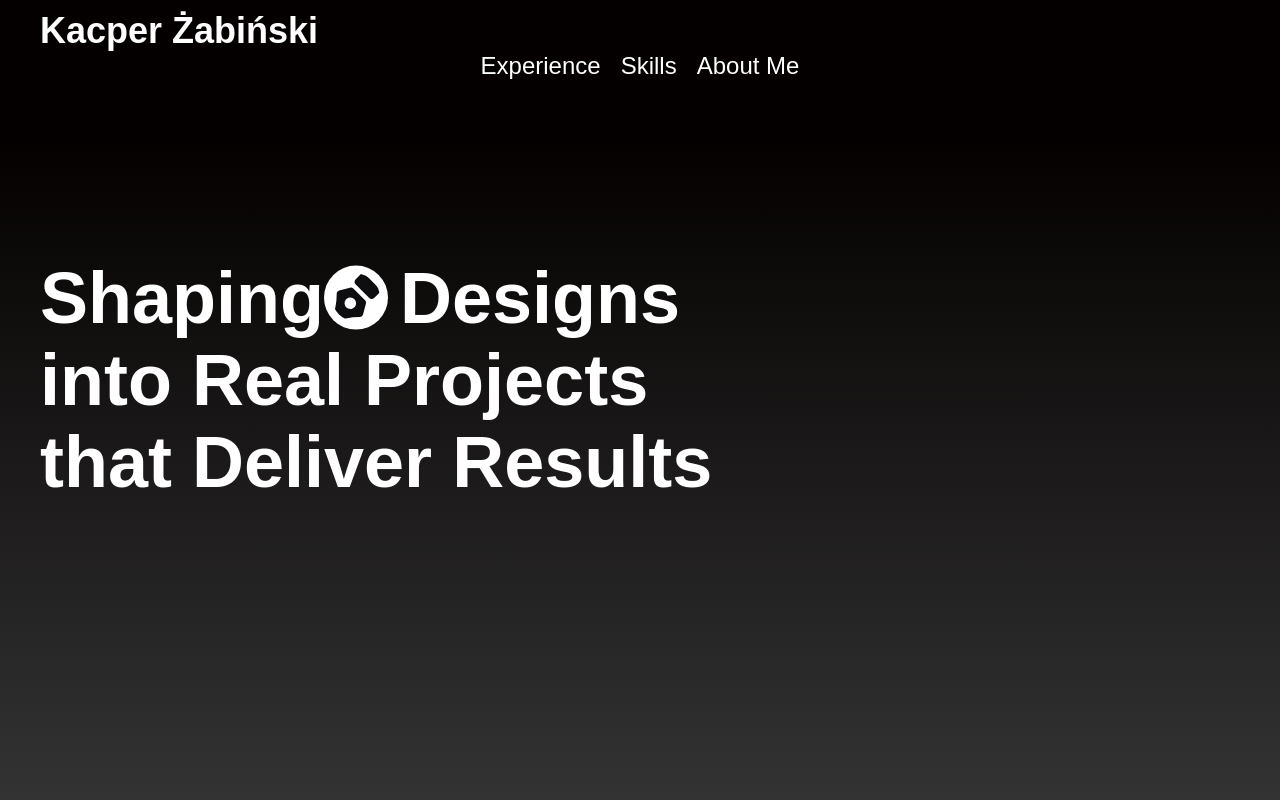
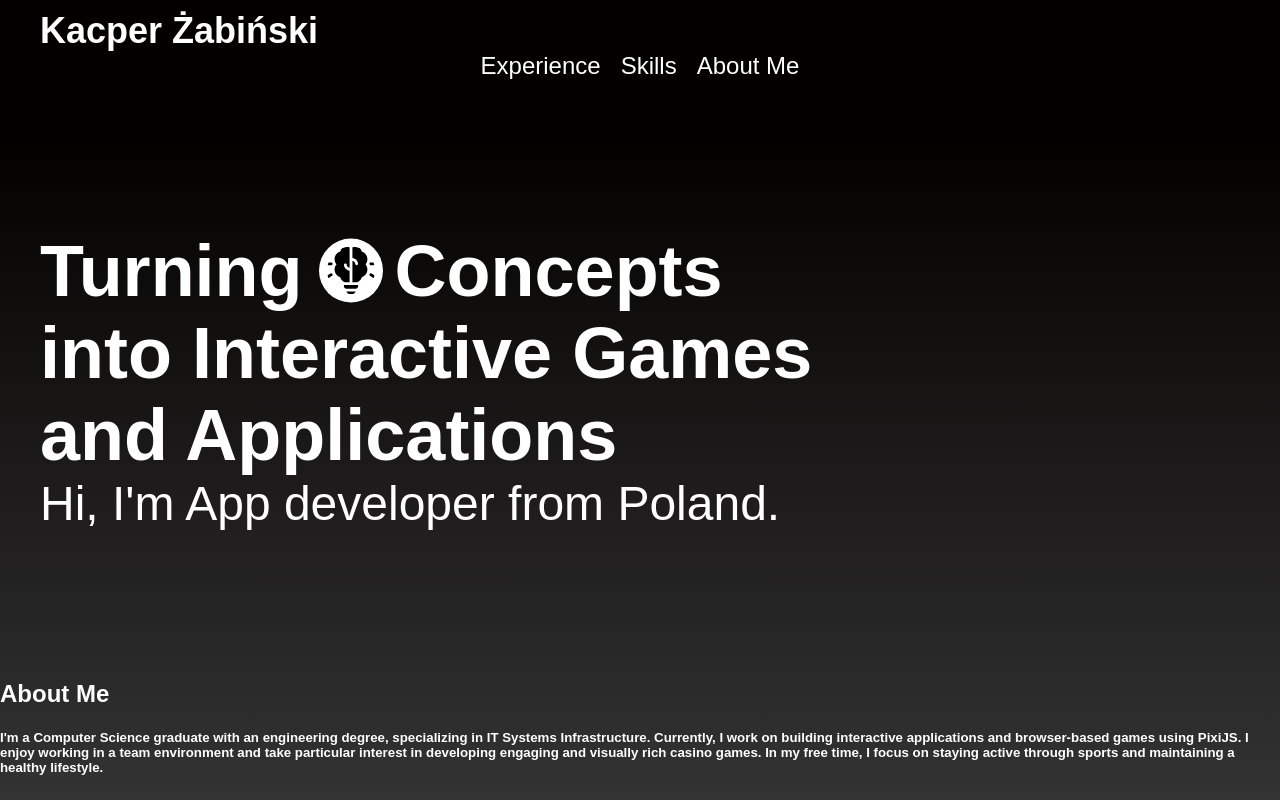
Before and after one commit to Zabsonk/react-portfolio-GSAP, a React (Vite) app: page / in a window 1280 px wide. Built offline with nearby package versions, Linux system fonts and the light colour scheme; a web font is replaced by a local one.

Commit message:
### [UPDATE] 0.0.2
- Added About section
- Fixed Slider margin

```diff
--- a/package.json
+++ b/package.json
@@ -1,7 +1,7 @@
 {
   "name": "portfolio",
   "private": true,
-  "version": "0.0.1",
+  "version": "0.0.2",
   "type": "module",
   "scripts": {
     "dev": "vite",
--- a/src/App.tsx
+++ b/src/App.tsx
@@ -1,10 +1,12 @@
 import Hero from "./sections/Hero";
 import NavBar from "./sections/NavBar.tsx";
+import About from './sections/About.tsx';
 
 const App = () => (
   <>
       <NavBar />
       <Hero />
+      <About />
   </>
 );
 
--- a/src/constants/index.ts
+++ b/src/constants/index.ts
@@ -1,8 +1,4 @@
 const words: {text: string, imgPath: string}[] = [
-  { text: "Ideas", imgPath: "/images/ideas.svg" },
-  { text: "Concepts", imgPath: "/images/concepts.svg" },
-  { text: "Designs", imgPath: "/images/designs.svg" },
-  { text: "Code", imgPath: "/images/code.svg" },
   { text: "Ideas", imgPath: "/images/ideas.svg" },
   { text: "Concepts", imgPath: "/images/concepts.svg" },
   { text: "Designs", imgPath: "/images/designs.svg" },
--- a/src/index.css
+++ b/src/index.css
@@ -64,9 +64,10 @@ section {
   display: block;
 }
 .wrapper {
+  margin-left: 1rem;
   display: flex;
   flex-direction: column;
-  animation: wordSlider 21s infinite cubic-bezier(0.9, 0.01, 0.3, 0.99);
+  animation: wordSlider 20s infinite cubic-bezier(0.9, 0.01, 0.3, 0.99);
 }
 
 .navbar {
@@ -124,6 +125,10 @@ section {
   align-items: center;
 }
 
+.hero p{
+  margin: 0 0 0 0;
+}
+
 .hero-text{
   font-size: 3rem;
 }
@@ -134,28 +139,16 @@ h1{
 
 @keyframes wordSlider {
   0% {
-    transform: translateY(0.5%);
-  }
-  12.5% {
-    transform: translateY(-12.5%);
+    transform: translateY(0%);
   }
   25% {
     transform: translateY(-25%);
   }
-  37.5% {
-    transform: translateY(-37.5%);
-  }
   50% {
     transform: translateY(-50%);
   }
-  62.5% {
-    transform: translateY(-62.5%);
-  }
   75% {
     transform: translateY(-75%);
-  }
-  87.5% {
-    transform: translateY(-87.5%);
   }
 }
 
--- /dev/null
+++ b/src/sections/About.tsx
@@ -0,0 +1,18 @@
+import type {ReactElement} from 'react';
+
+const About = (): ReactElement => {
+
+    return (
+        <section className={'about'}>
+            <h1>
+                About Me
+            </h1>
+            <h5>
+                I'm a Computer Science graduate with an engineering degree, specializing in IT Systems Infrastructure. Currently, I work on building interactive applications and browser-based games using PixiJS. I enjoy working in a team environment and take particular interest in developing engaging and visually rich casino games.
+                In my free time, I focus on staying active through sports and maintaining a healthy lifestyle.
+            </h5>
+        </section>
+    );
+};
+
+export default About;
--- a/src/sections/Hero.tsx
+++ b/src/sections/Hero.tsx
@@ -15,7 +15,7 @@ const Hero = () => {
       <section className="hero">
           <div className="hero-text">
               <h1>
-                  Shaping
+                  Turning
                   <span className="slide">
                     <span className="wrapper">
                       {words.map((word: { text: string; imgPath: string }, index: number) => (
@@ -29,8 +29,11 @@ const Hero = () => {
                     </span>
                   </span>
               </h1>
-              <h1>into Real Projects</h1>
-              <h1>that Deliver Results</h1>
+              <h1>into Interactive Games</h1>
+              <h1>and Applications</h1>
+              <p>
+                  Hi, I'm App developer from Poland.
+              </p>
           </div>
       </section>
   );
```
Also changed, not shown: 1 other file (tests, documents, lock files or other folders).
